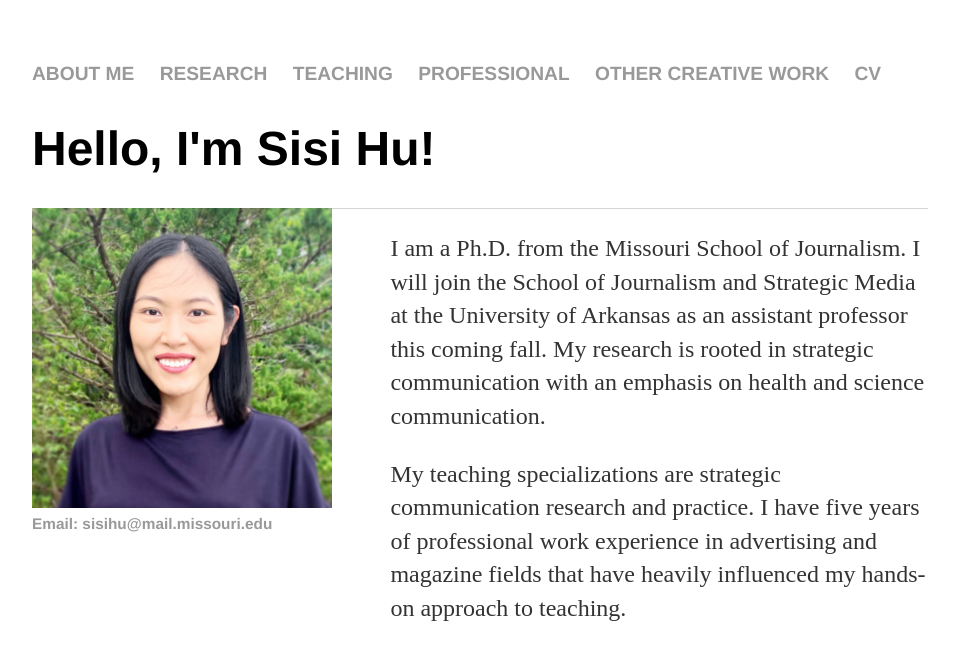
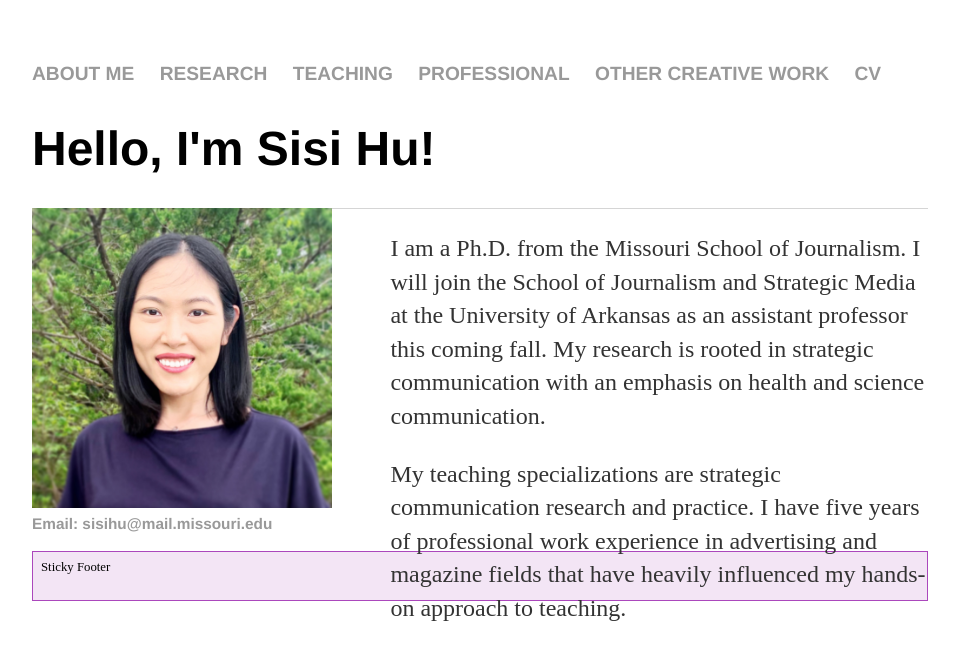
Before and after one commit to sisihuphd/sisihuphd.github.io, a Jekyll site: the page built from index.html, in a window 1280 px wide. Shown: the top 660 px of the page, without its empty margins (160-1119 px from the left). Built offline with Jekyll 4.4.1, drawn with Linux system fonts in a browser that asks for light colours.

Commit message:
Update default.html

```diff
--- a/_layouts/default.html
+++ b/_layouts/default.html
@@ -25,6 +25,7 @@
     		        <ul>
 			<li><a href="mailto:sisihu@mail.missouri.edu">Email: sisihu@mail.missouri.edu</a></li>
 			</ul>
+			<div id="footer-content">Sticky Footer</div>
 		</footer>
 	</body>
 </html>
```
